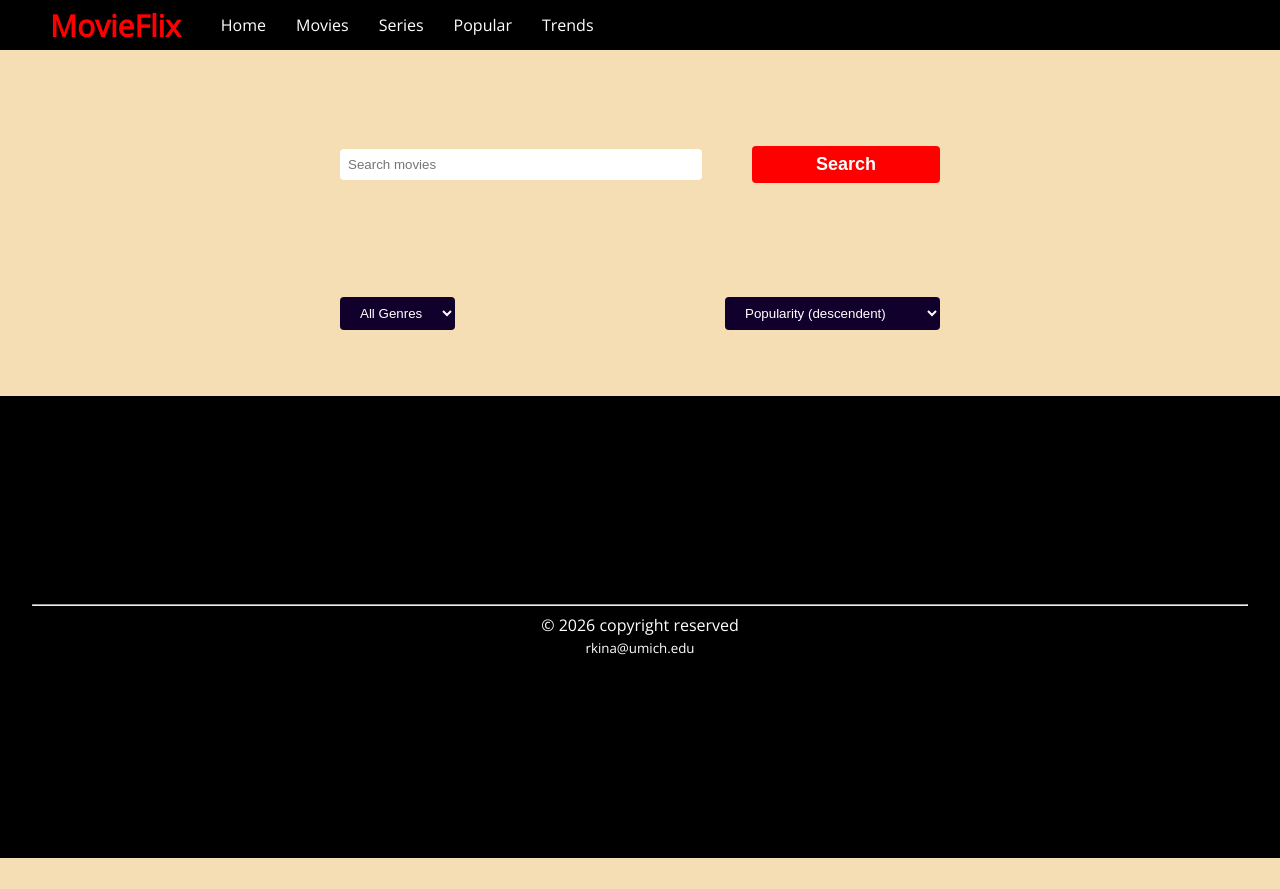
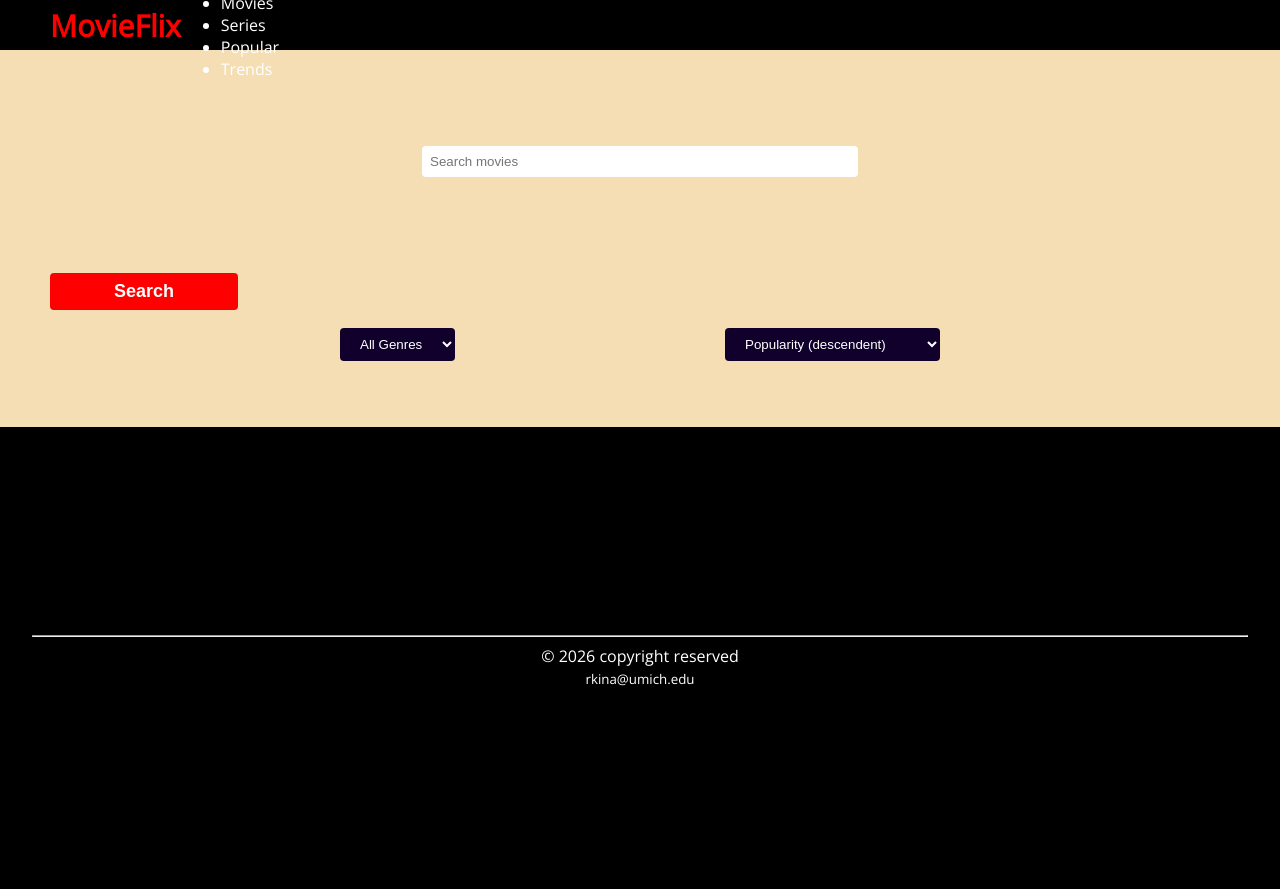
Before and after one commit to RonnieKi/EFS-API-project, a plain HTML site: page index.html in a window 1280 px wide. Before the commit the page ends 858 px from the top, so only its background shows below. Drawn offline with nearby package versions, Linux system fonts and the light colour scheme; a web font is replaced by a local one.

Commit message:
Update index.html

```diff
--- a/index.html
+++ b/index.html
@@ -17,20 +17,29 @@
         <div class="navbar-container">
     <h1 class="logo">MovieFlix</h1>
     <div class="menu-container">
-        <ul class="menu-list">
-            <li class="menu-item"><a href="#">Home</a></li>
-            <li class="menu-item"><a href="">Movies</a></li>
-            <li class="menu-item"><a href="">Series</a></li>
-            <li class="menu-item"><a href="">Popular</a></li>
-            <li class="menu-item"><a href="">Trends</a></li>
+        <ul class="nav-menu">
+            <li class="nav-time"> <a href="#" class="nav-link">Home</a></li>
+            <li class="nav-time"> <a href="#" class="nav-link">Movies</a></li>
+            <li class="nav-time"> <a href="#" class="nav-link">Series</a></li>
+            <li class="nav-time"> <a href="#" class="nav-link">Popular</a></li>
+            <li class="nav-time"> <a href="#" class="nav-link">Trends</a></li>
+
         </ul>
+        <!-- burger nav-->
+         <div class="hamburger">
+            <span class="bar"></span>
+            <span class="bar"></span>
+            <span class="bar"></span>
+        </div>
+
     </div>
     </div>
     </div>
     <div class="search-bar">
       <input type="text" id="search" placeholder="Search movies">
-      <button id="search-button">Search</button>
+
     </div>
+    <button id="search-button">Search</button>
     <div class="filter-sort">
       <select id="genre-filter">
         <option value="">All Genres</option>
```
